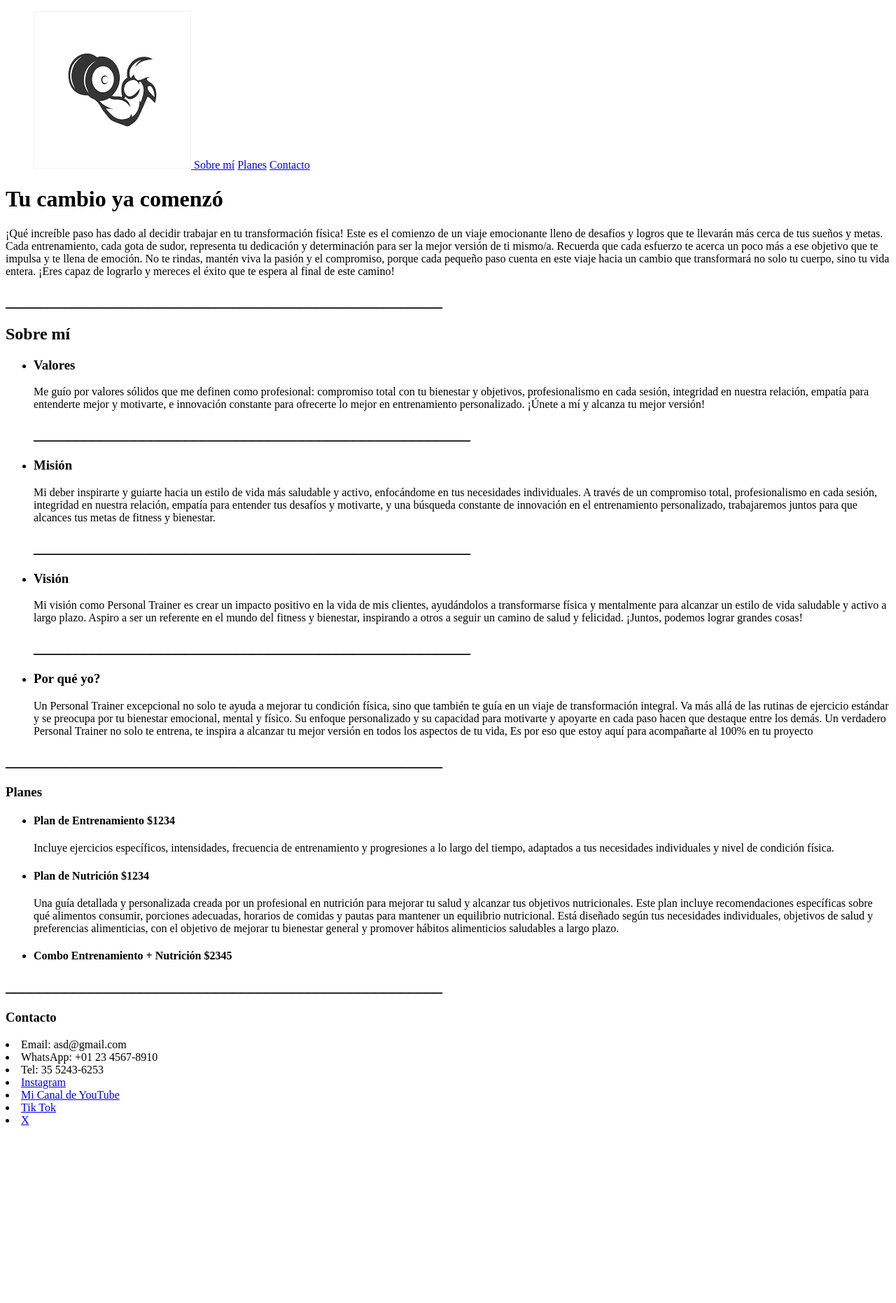
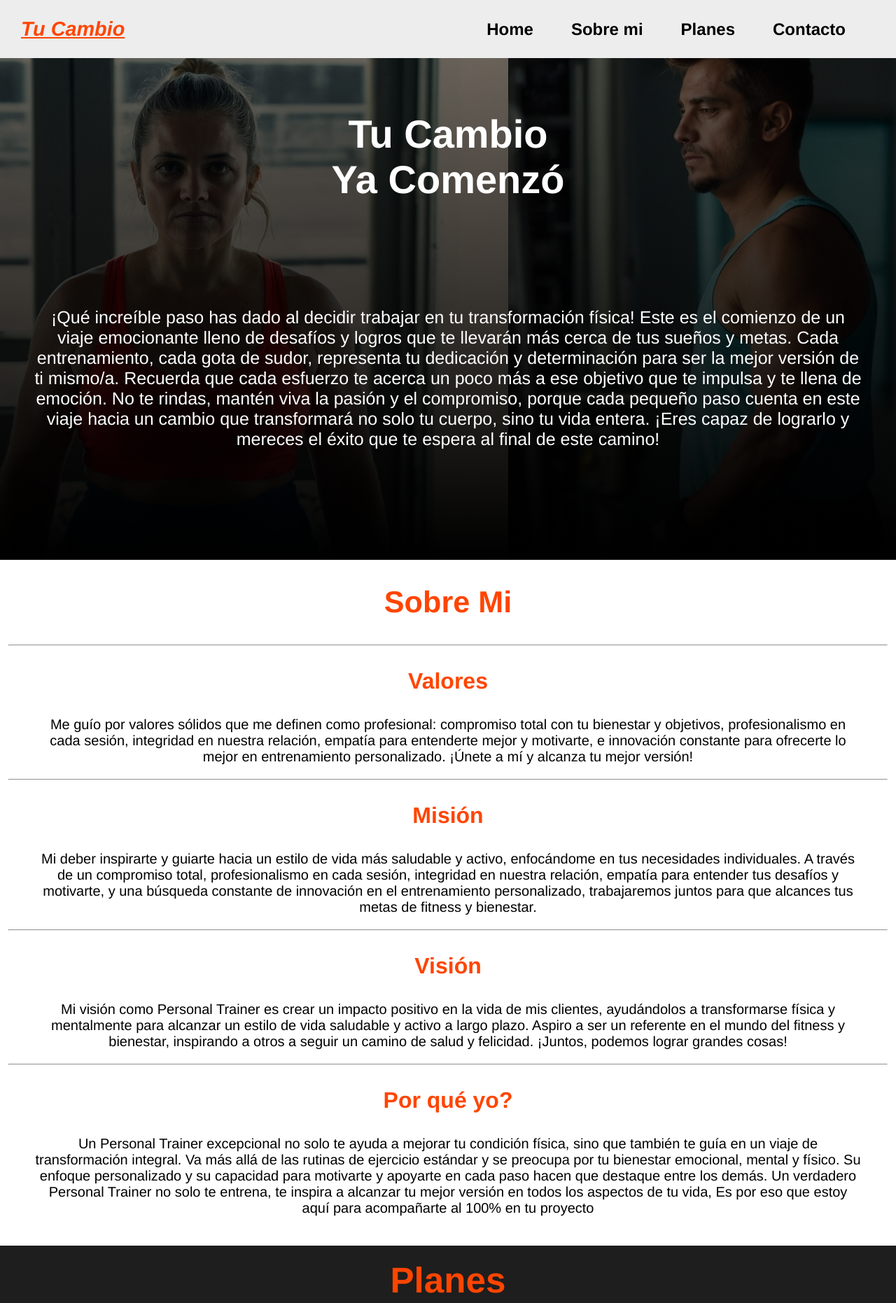
Before and after one commit to AvMenendez/AvMenendez, a plain HTML site: page index.html in a window 1280 px wide. Shown: the top 1862 px of the page at 70% size. Before the commit the page ends 1618 px from the top, so only its background shows below. Drawn offline with nearby package versions, Linux system fonts and the light colour scheme.

Commit message:
version2

```diff
--- a/index.html
+++ b/index.html
@@ -1,77 +1,76 @@
-<!--El sitio deberá estar dividido en secciones o enlaces a otras páginas, debe incluir los siguientes contenidos:
-
--Logotipo.
--Misión, visión y valores.
--Servicios ofrecidos.
--Propuesta comercial.
--Información de contacto.
-
-
-PAGINA WEB DIRIGIDA A UN PERSONAL TRAINER-->
-
 <!DOCTYPE html>
 <html lang="en">
 <head>
     <meta charset="UTF-8">
     <meta name="viewport" content="width=device-width, initial-scale=1.0">
-    <title>Cambiando Tu Cuerpo</title>
+    <title>Document</title>
+    <link rel="stylesheet" href="styles.css">
+    <link href='https://unpkg.com/boxicons@2.1.4/css/boxicons.min.css' rel='stylesheet'>
+
 </head>
+<body>
     <header>
+        <div class="container">
+            <p class="logo">Tu Cambio</p>
             <nav>
-            <ul>
-                <a href="index.html">
-                    <img src="logo.png" alt="logogym">
-                </a>
-                <a href="#yo">Sobre mí</a>
+                <a href="#hero">Home</a>
+                <a href="#sobre-mi">Sobre mi</a>
                 <a href="#planes">Planes</a>
                 <a href="#contacto">Contacto</a>
-            </ul>
             </nav>
-        <h1>Tu cambio ya comenzó</h1>
+        </div>
     </header>
+    <section id="hero">
+        <h1>Tu Cambio<br>Ya Comenzó</h1>
         <p>¡Qué increíble paso has dado al decidir trabajar en tu transformación física! Este es el comienzo de un viaje emocionante lleno de desafíos y logros que te llevarán más cerca de tus sueños y metas. Cada entrenamiento, cada gota de sudor, representa tu dedicación y determinación para ser la mejor versión de ti mismo/a. Recuerda que cada esfuerzo te acerca un poco más a ese objetivo que te impulsa y te llena de emoción. No te rindas, mantén viva la pasión y el compromiso, porque cada pequeño paso cuenta en este viaje hacia un cambio que transformará no solo tu cuerpo, sino tu vida entera. ¡Eres capaz de lograrlo y mereces el éxito que te espera al final de este camino!</p>
-    <h2>____________________________________________________</h2>
-    <h2 id="yo">Sobre mí</h2>
+    </section>
+    <section id="sobre-mi">
+        <div class="container">
+            <h2>Sobre Mi</h2>
+            <hr>
             <ul>
-            <li><h3>Valores</h3></li>
+                <li class="valores"><h3>Valores</h3></li>
             <p>Me guío por valores sólidos que me definen como profesional: compromiso total con tu bienestar y objetivos, profesionalismo en cada sesión, integridad en nuestra relación, empatía para entenderte mejor y motivarte, e innovación constante para ofrecerte lo mejor en entrenamiento personalizado. ¡Únete a mí y alcanza tu mejor versión!</p>
-    <h2>____________________________________________________</h2>
-            <li><h3>Misión</h3></li>
+            <hr>
+                <li class="mision"><h3>Misión</h3></li>
             <p>Mi deber inspirarte y guiarte hacia un estilo de vida más saludable y activo, enfocándome en tus necesidades individuales. A través de un compromiso total, profesionalismo en cada sesión, integridad en nuestra relación, empatía para entender tus desafíos y motivarte, y una búsqueda constante de innovación en el entrenamiento personalizado, trabajaremos juntos para que alcances tus metas de fitness y bienestar.</p>
-    <h2>____________________________________________________</h2>
-            <li><h3>Visión</h3></li>
+            <hr>
+                <li class="vision"><h3>Visión</h3></li>
             <p>Mi visión como Personal Trainer es crear un impacto positivo en la vida de mis clientes, ayudándolos a transformarse física y mentalmente para alcanzar un estilo de vida saludable y activo a largo plazo. Aspiro a ser un referente en el mundo del fitness y bienestar, inspirando a otros a seguir un camino de salud y felicidad. ¡Juntos, podemos lograr grandes cosas!</p>
-    <h2>____________________________________________________</h2>
-            <li><h3>Por qué yo?</h3></li>
+            <hr>
+                <li class="me"><h3>Por qué yo?</h3></li>
             <p>Un Personal Trainer excepcional no solo te ayuda a mejorar tu condición física, sino que también te guía en un viaje de transformación integral. Va más allá de las rutinas de ejercicio estándar y se preocupa por tu bienestar emocional, mental y físico. Su enfoque personalizado y su capacidad para motivarte y apoyarte en cada paso hacen que destaque entre los demás. Un verdadero Personal Trainer no solo te entrena, te inspira a alcanzar tu mejor versión en todos los aspectos de tu vida, Es por eso que estoy aquí para acompañarte al 100% en tu proyecto</p>
             </ul>
-    <h2>____________________________________________________</h2>
-    <h3 id="planes">Planes</h3>
-        <ul>
-            <li>
-                <h4>Plan de Entrenamiento $1234</h4>
-            </li>
-                <p>Incluye ejercicios específicos, intensidades, frecuencia de entrenamiento y progresiones a lo largo del tiempo, adaptados a tus necesidades individuales y nivel de condición física.</p>
-            <li>
-                <h4>Plan de Nutrición $1234</h4>
-            </li>
+        </div>
+    </section>
+
+    <section id="planes">
+        <h2>Planes</h2>
+        <div class="container">
+            <div class="imgs-container">
+                <h3>Plan de Entrenamiento</h3>
+                <p>Un plan de entrenamiento físico es un programa estructurado diseñado para mejorar la condición física y alcanzar objetivos específicos relacionados con la salud, el rendimiento deportivo o la estética corporal. Este plan suele incluir una combinación de ejercicios de resistencia, cardiovasculares, flexibilidad y equilibrio, adaptados a las necesidades y capacidades individuales de la persona. Además, puede contener detalles como la frecuencia, intensidad, duración y progresión de los ejercicios,</p>
+            </div>
+            <div class="imgs-container">
+                <h3>Plan de Nutrición</h3>
                 <p>Una guía detallada y personalizada creada por un profesional en nutrición para mejorar tu salud y alcanzar tus objetivos nutricionales. Este plan incluye recomendaciones específicas sobre qué alimentos consumir, porciones adecuadas, horarios de comidas y pautas para mantener un equilibrio nutricional. Está diseñado según tus necesidades individuales, objetivos de salud y preferencias alimenticias, con el objetivo de mejorar tu bienestar general y promover hábitos alimenticios saludables a largo plazo.</p>
-            <li>
-                <h4>Combo Entrenamiento + Nutrición $2345</h4>
-            </li>
-        </ul>
-        <h2>____________________________________________________</h2>
+            </div>
+            <div class="imgs-container">
+                <h3>Plan Entrenamiento + Nutrición</h3>
+            </div>
+        </div>
+    </section>
 
     <footer>
+        <div class="contain"></div>
             <h3 id="contacto">Contacto</h3>
-        <li>Email: asd@gmail.com</li>
-        <li>WhatsApp: +01 23 4567-8910</li>
-        <li>Tel: 35 5243-6253</li>
-        <li><a href="https://instagram.com">Instagram</a></li>
-        <li><a href="https://YouTube.com">Mi Canal de YouTube</a></li>
-        <li><a href="https://tiktok.com">Tik Tok</a></li>
+            <li><i class='bx bxl-gmail'></i> Email: asd@gmail.com</li>
+            <li><i class='bx bxl-whatsapp'></i> WhatsApp: +01 23 4567-8910</li>
+            <li> Tel: 35 5243-6253</li>
+            <li><i class='bx bxl-instagram'></i><a href="https://instagram.com"> Instagram</a></li>
+            <li><i class='bx bxl-youtube'></i><a href="https://YouTube.com"> YouTube</a></li>
+            <li><i class='bx bxl-tiktok'></i><a href="https://tiktok.com"> Tik Tok</a></li>
             <li><a href="https://x.com">X</a></li>
     </footer>
-
 </body>
 </html>
--- /dev/null
+++ b/styles.css
@@ -0,0 +1,225 @@
+* {
+    box-sizing: border-box;
+}
+
+html {
+    scroll-behavior: smooth;
+}
+
+h1{
+    font-size: 3.5em;
+    background-color: transparent;
+}
+h2{
+    font-size: 2.7em;
+}
+h3{
+    font-size: 2em;
+}
+
+p{
+    font-size: 1.25em;
+    background-color: transparent;
+    padding: 0 1.8em;
+}
+ul{
+    list-style: none;
+    padding: 0;
+}
+
+
+body {
+    margin: 0;
+    font-family:'Franklin Gothic Medium', 'Arial Narrow', Arial, sans-serif;
+}
+
+.container{
+    margin: auto;
+}
+
+header{
+    background-color: #ededed;
+
+}
+
+header .logo{
+    margin:0;
+    padding: 25px 30px;
+    font-weight: bold;
+    font-size: 1.8em;
+    color: orangered;
+    font-style:italic;
+    text-decoration:underline;
+}
+
+header .container{
+    display: flex;
+    flex-direction: column;
+    align-items: center;
+}
+
+header nav{
+    display: flex;
+    flex-direction: column;
+    text-align: center;
+    padding-bottom: 25px;
+}
+
+header a{
+    padding: 5px 12px;
+    text-decoration: none;
+    font-weight: bold;
+    color:black;
+    font-size: 1.5em;
+    margin-right: 30px;
+}
+
+header a:hover{
+    color: orangered;
+}
+
+#hero{
+    display: flex;
+    align-items: center;
+    justify-content: center;
+    text-align: center;
+    flex-direction: column;
+    height: 100vh;
+    background-image: linear-gradient(
+        0deg,
+        rgba(0,0,0,2),
+        rgba(0,0,0,.5)
+    ),url(imgs/cambio.jpg);
+    background-repeat: no-repeat;
+    background-size: cover; /*para que cubra toda la pantalla*/
+    background-position: center center; /*para centrar la imagen*/
+}
+
+#hero p, h1{
+    color: white;
+    margin: 75px 0 ;
+}
+
+#hero p{
+    font-size: 1.1em;
+}
+
+.container h2, h3{
+    color:orangered;
+}
+
+#sobre-mi .container{
+    text-align: center;
+    padding: 0 12px;
+}
+
+#planes{
+    background-color: rgb(30, 30, 30);
+}
+
+#planes .container{
+    text-align: center;
+    padding: 15px 12px;
+
+}
+
+#planes h2{
+    padding-top: 20px;
+    font-size: 3.2em;
+    color:orangered;
+    text-align: center;
+    justify-content: center;
+}
+
+#planes .imgs-container{
+    background-position: center;
+    background-size: cover;
+    color:antiquewhite;
+    padding:30px;
+    margin: 20px;
+    border-radius: 15px;
+    min-width: 15vh;
+    min-height: 15vh;
+}
+
+.imgs-container:first-child{
+    background-image: linear-gradient(
+        0deg,
+        rgba(0,0,0,.5),
+        rgba(0,0,0,.5)
+    ),
+    url(imgs/entreno1.jpg);
+}
+
+.imgs-container:nth-child(2){
+    background-image: linear-gradient(
+        0deg,
+        rgba(0,0,0,.5),
+        rgba(0,0,0,.5)
+    ),
+    url(imgs/dieta1.jpg);
+}
+
+.imgs-container:nth-child(3){
+    background-image: linear-gradient(
+        0deg,
+        rgba(0,0,0,.5),
+        rgba(0,0,0,.5)
+    ),
+    url(imgs/combo.jpg) ;
+    display: flex;
+    justify-content: center;
+    align-items: center;
+}
+
+footer{
+    list-style: none;
+    text-align: center;
+    font-weight: bold;
+    padding-bottom: 12px;
+    line-height: 30px;
+    background: linear-gradient(
+        rgba(30,30,30,.7), transparent
+    )
+}
+
+footer h3{
+    padding:15px;
+    margin:0;
+}
+
+footer a{
+    text-decoration: none;
+}
+
+/*PARTE RESPONSIVE*/
+
+@media (min-width: 880px) {
+    header{
+        position: fixed;
+        width: 100%;
+    } /*con esto cuando scrolleamos la navbar se mantiene*/
+
+
+    header .container{
+        flex-direction: row;
+        justify-content: space-between;
+    }
+
+    header nav{
+        flex-direction: row;
+        padding-bottom: 0;
+        padding-right: 30px;
+    }
+
+    #hero p{
+        font-size: 25px;
+    }
+}
+
+@media (min-width:1300px){
+
+    #planes .container{
+        max-width: 50%;
+    }
+}
```
Also changed, not shown: imgs/cambio.jpg (added), imgs/cambio1.jpg (added), imgs/cambio2.jpg (added), imgs/cambio3.jpg (added), imgs/combo.jpg (added), imgs/dieta1.jpg (added), imgs/dieta2.jpg (added), imgs/entreno1.jpg (added), imgs/entreno2.jpg (added), imgs/logo.png (added). Lines whose indentation alone changed are shown as unchanged.
